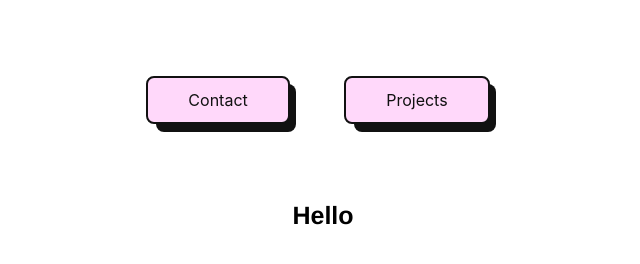
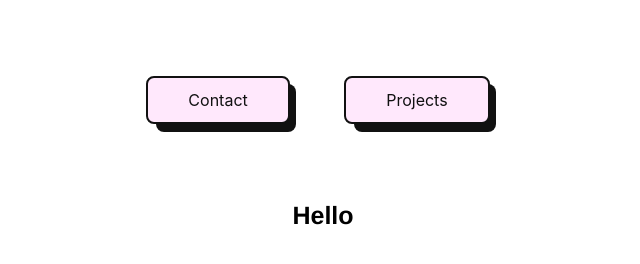
Before and after one commit to wallacecox/website, a plain HTML site: page index.html in a window 1280 px wide. Shown: the whole page, without its empty margins (317-957 px from the left). Drawn offline with Linux system fonts and the light colour scheme.

Commit message:
Update style.css

```diff
--- a/style.css
+++ b/style.css
@@ -57,7 +57,7 @@ section{
 
 .button-56 {
     align-items: center;
-    background-color: #ffd8fa;
+    background-color: #ffe8fc;
     border: 2px solid #111;
     border-radius: 8px;
     box-sizing: border-box;
```
